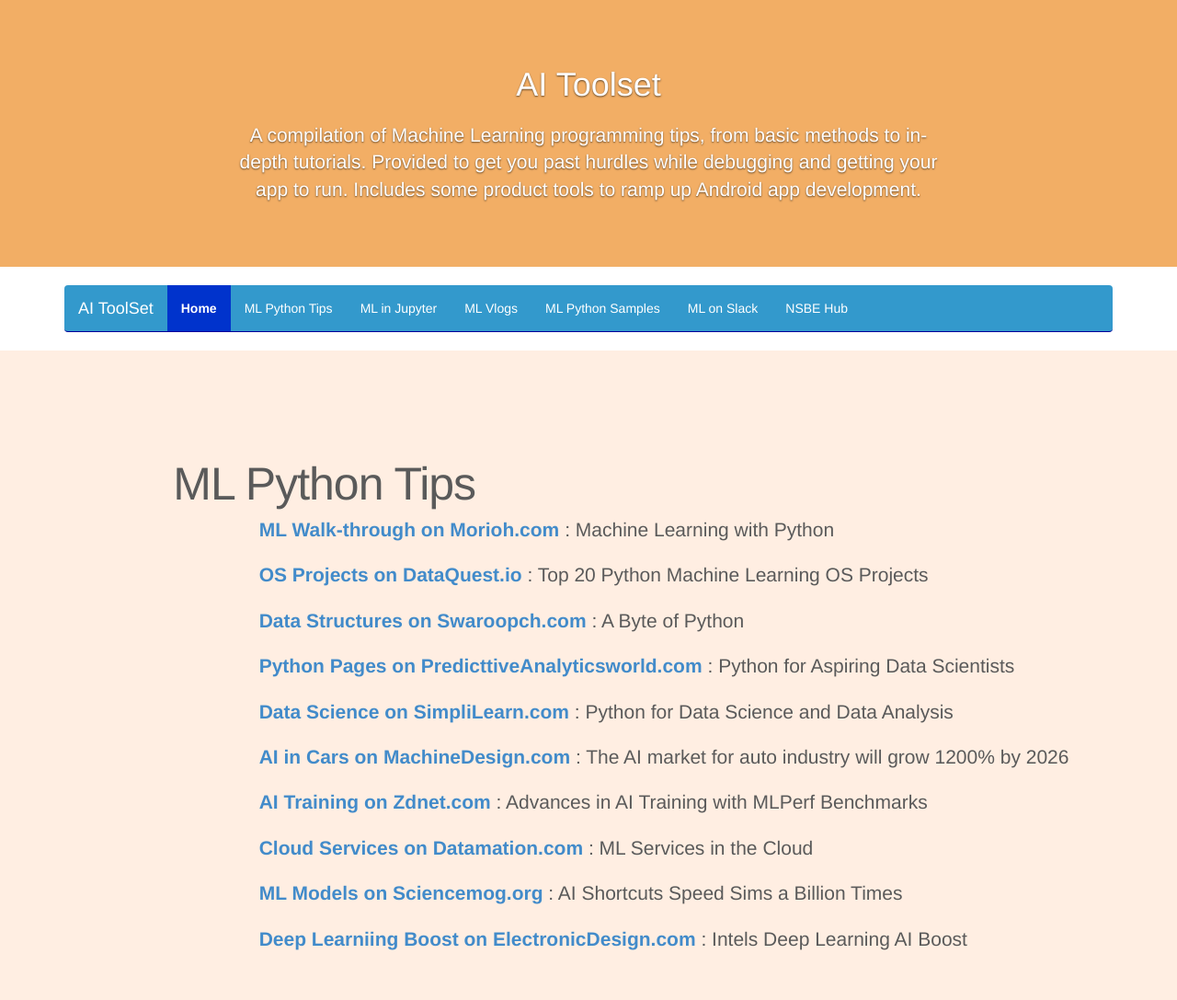
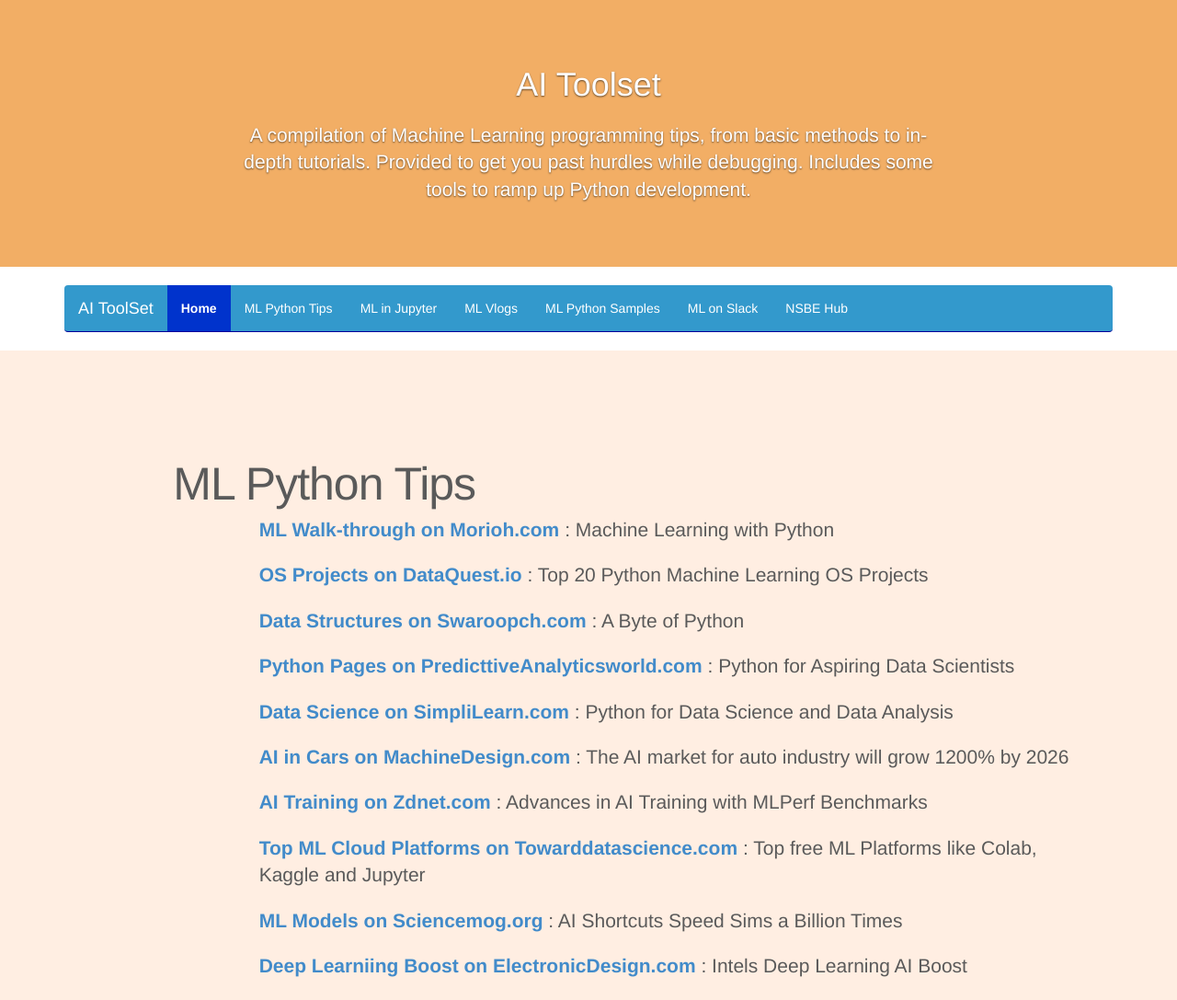
Before and after one commit to jsmachinelab/aitools.github.io, a plain HTML site: page index.html in a window 1280 px wide. Shown: the part 160-1247 px from the top of the page at 92% size. Drawn offline with Linux system fonts and the light colour scheme.

Commit message:
Updated index.

```diff
--- a/index.html
+++ b/index.html
@@ -23,7 +23,7 @@
             <div class="carousel-caption">
               <h1>AI Toolset</h1>
               <h3></h3>
-              <p>A compilation of Machine Learning programming tips, from basic methods to in-depth tutorials. Provided to get you past hurdles while debugging and getting your app to run. Includes some product tools to ramp up Android app development.</p>
+              <p>A compilation of Machine Learning programming tips, from basic methods to in-depth tutorials. Provided to get you past hurdles while debugging. Includes some tools to ramp up Python development.</p>
              </div>
           </div>
         </div>
@@ -101,7 +101,7 @@
           <p class="lead"><a href="https://www.zdnet.com/article/google-nvidia-tout-advances-in-ai-training-with-mlperf-benchmark-results/" target="_blank" ><b>AI Training on Zdnet.com </b> </a> : Advances in AI Training with MLPerf Benchmarks</p>
         </div>
                 <div class="col-lg-offset-2 col-lg-10">
-          <p class="lead"><a href="https://www.datamation.com/artificial-intelligence/top-machine-learning-services-in-the-cloud.html" target="_blank" ><b>Cloud Services on Datamation.com</b> </a> : ML Services in the Cloud</p>
+          <p class="lead"><a href="https://towardsdatascience.com/training-machine-learning-models-online-for-free-gpu-tpu-enabled-5def6a5c1ce3" target="_blank" ><b>Top ML Cloud Platforms on Towarddatascience.com</b> </a> : Top free ML Platforms like Colab, Kaggle and Jupyter</p>
         </div>
         <div class="col-lg-offset-2 col-lg-10">
           <p class="lead"><a href="https://www.sciencemag.org/news/2020/02/models-galaxies-atoms-simple-ai-shortcuts-speed-simulations-billions-times" target="_blank" ><b>ML Models on Sciencemog.org</b></a> : AI Shortcuts Speed Sims a Billion Times</p>
```
